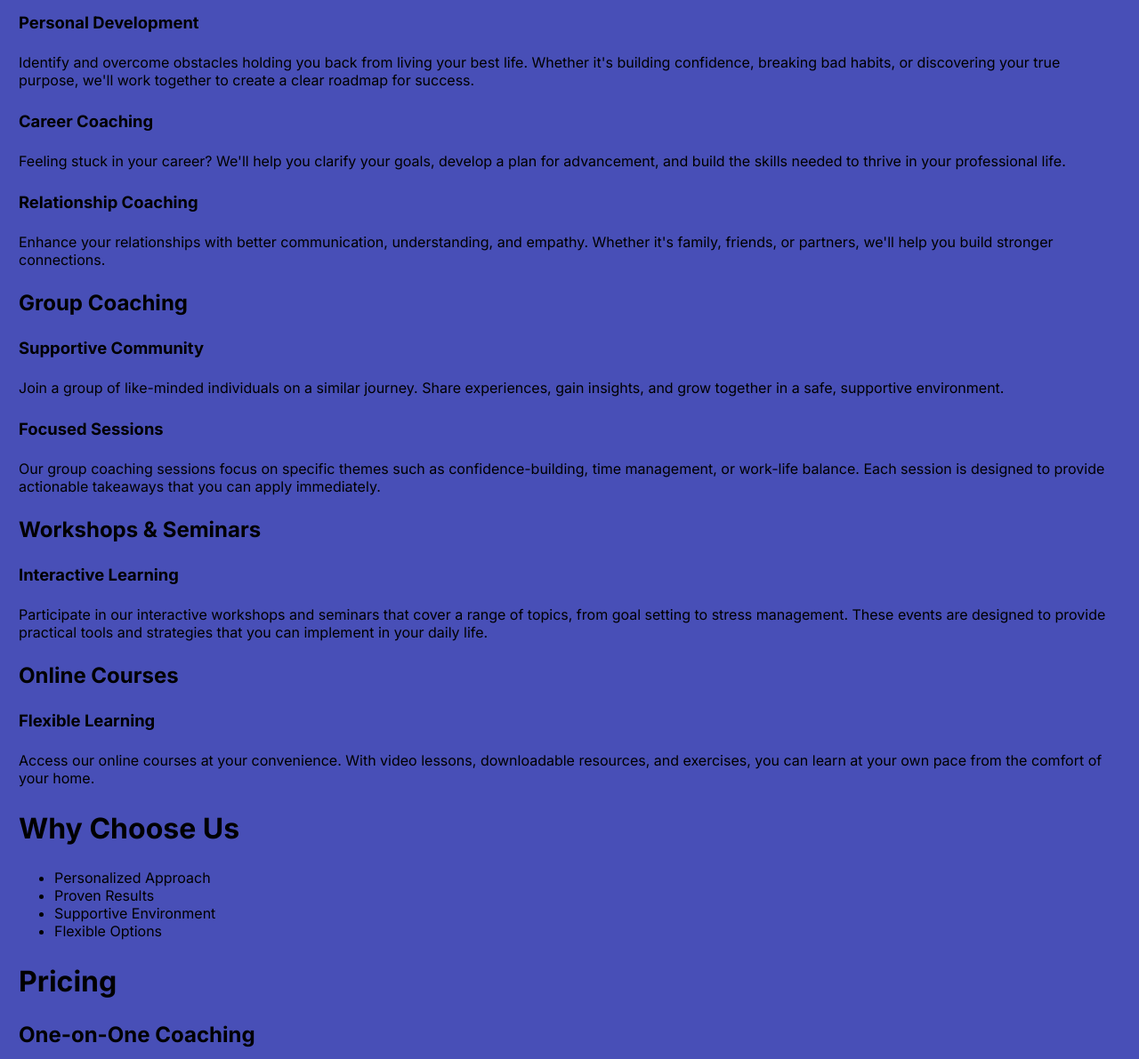
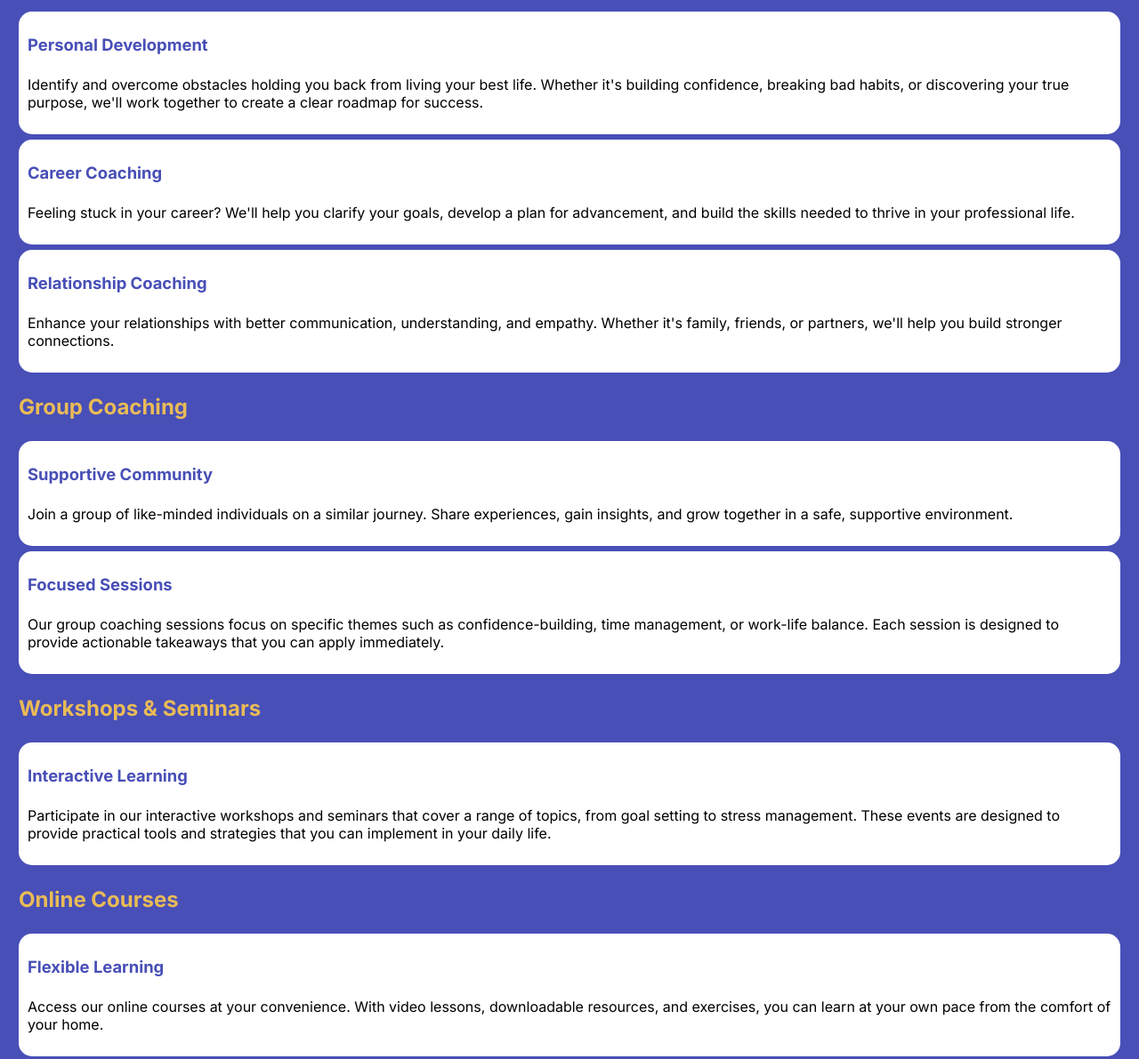
Before and after one commit to kadenrose/path-to-success, a plain HTML site: page index.html in a window 1280 px wide. Shown: the part 500-1691 px from the top of the page at 89% size. Drawn offline with Linux system fonts and the light colour scheme; a web font is replaced by a local one.

Commit message:
style white sections

```diff
--- a/index.html
+++ b/index.html
@@ -24,30 +24,44 @@
         <h2>Our Services</h2>
         <h3>One-on-One Coaching</h3>
 
+        <section class="wt">
             <h4>Personal Development</h4>
             <p>Identify and overcome obstacles holding you back from living your best life. Whether it's building confidence, breaking bad habits, or discovering your true purpose, we'll work together to create a clear roadmap for success.</p>
+        </section>
 
+        <section class="wt">
             <h4>Career Coaching</h4>
             <p>Feeling stuck in your career? We'll help you clarify your goals, develop a plan for advancement, and build the skills needed to thrive in your professional life.</p>
+        </section>
 
+        <section class="wt">
             <h4>Relationship Coaching</h4>
             <p>Enhance your relationships with better communication, understanding, and empathy. Whether it's family, friends, or partners, we'll help you build stronger connections.</p>
+        </section>
 
         <h3>Group Coaching</h3>
 
+        <section class="wt">
             <h4>Supportive Community</h4>
             <p>Join a group of like-minded individuals on a similar journey. Share experiences, gain insights, and grow together in a safe, supportive environment.</p>
+        </section>
 
+        <section class="wt">
             <h4>Focused Sessions</h4>
             <p>Our group coaching sessions focus on specific themes such as confidence-building, time management, or work-life balance. Each session is designed to provide actionable takeaways that you can apply immediately.</p>
+        </section>
 
         <h3>Workshops & Seminars</h3>
+        <section class="wt">
             <h4>Interactive Learning</h4>
             <p>Participate in our interactive workshops and seminars that cover a range of topics, from goal setting to stress management. These events are designed to provide practical tools and strategies that you can implement in your daily life.</p>
+        </section>
 
         <h3>Online Courses</h3>
+        <section class="wt">
             <h4>Flexible Learning</h4>
             <p>Access our online courses at your convenience. With video lessons, downloadable resources, and exercises, you can learn at your own pace from the comfort of your home.</p>
+        </section>
 
         <h2>Why Choose Us</h2>
         <ul>
--- a/styles.css
+++ b/styles.css
@@ -32,14 +32,17 @@ h1 {
 
 h2 {
     font-size: 2em;
+    color: var(--white);
 }
 
 h3 {
     font-size: 1.5em;
+    color: var(--yellow);
 }
 
 h4 {
     font-size: 1.15em;
+    color: var(--purple);
 }
 
 main {
@@ -79,6 +82,13 @@ nav ul li:nth-last-child(-n+4) {
     display: none;
 }
 
+.wt {
+    background-color: var(--white);
+    padding: 1px 10px 10px 10px;
+    margin-bottom: 6px;
+    border-radius: 15px;
+}
+
 @media screen and (min-width:450px) {
     nav ul li:nth-last-child(-n+4) {
         display: list-item;
```
Lines whose indentation alone changed are shown as unchanged.
